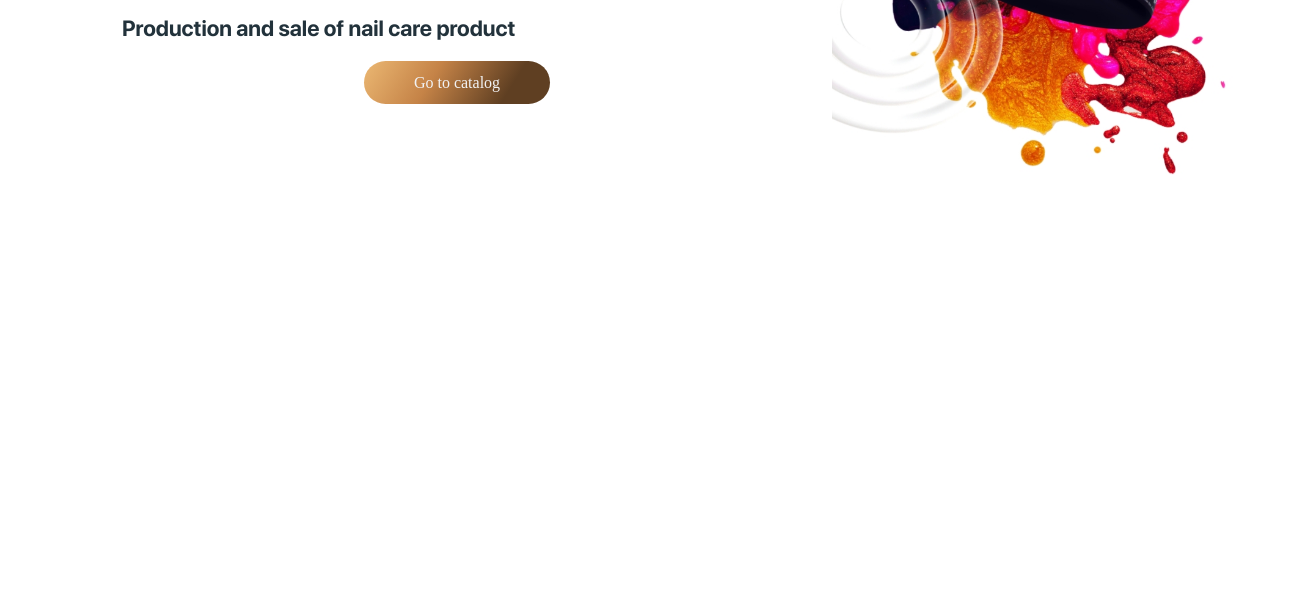
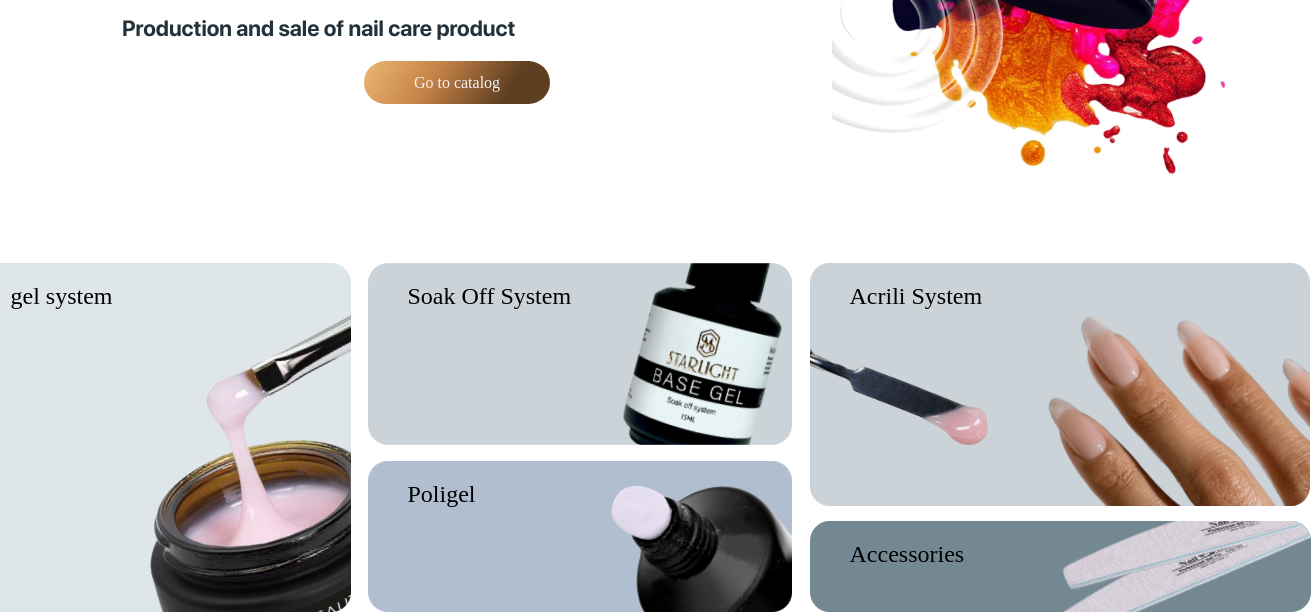
Before and after one commit to vitalya07/synergy, a plain HTML site: page index.html in a window 1280 px wide. Shown: the part 624-1240 px from the top of the page, 1311 px wide, since content can reach past the window. Before the commit the page ends 891 px from the top, so only its background shows below. Drawn offline with Linux system fonts and the light colour scheme; a web font is replaced by a local one.

Commit message:
Сделал сложную сетку

```diff
--- a/index.html
+++ b/index.html
@@ -65,6 +65,32 @@
                     </div>
                 </div>
             </article>
+            <article class="initalCatalog">
+                <div class="container">
+                    <div class="initalCatalog__wrapper">
+                        <div class="initalCatalog__item">
+                            <h2 class="initalCatalog__title">gel system</h2>
+                            <img src="img/initalCatalog/gelSystem.png" alt="gel system">
+                        </div>
+                        <div class="initalCatalog__item">
+                            <h2 class="initalCatalog__title">Soak Off System</h2>
+                            <img src="img/initalCatalog/SoakOffSystem.png" alt="Soak Off System">
+                        </div>
+                        <div class="initalCatalog__item">
+                            <h2 class="initalCatalog__title">Poligel</h2>
+                            <img src="img/initalCatalog/Poligel.png" alt="Poligel">
+                        </div>
+                        <div class="initalCatalog__item">
+                            <h2 class="initalCatalog__title">Acrili System</h2>
+                            <img src="img/initalCatalog/AcrylicSystem.png" alt="Acrili System">
+                        </div>
+                        <div class="initalCatalog__item">
+                            <h2 class="initalCatalog__title">Accessories</h2>
+                            <img src="img/initalCatalog/Accessories.png" alt="Accessories">
+                        </div>
+                    </div>
+                </div>
+            </article>
         </main>
     </div>
 </body>
--- a/scss/basic/style.scss
+++ b/scss/basic/style.scss
@@ -4,4 +4,5 @@
 @import 'global';
 @import '../block/header';
 @import '../block/mainSection';
+@import '../block/initalCatalog';
 @import 'media';
--- /dev/null
+++ b/scss/block/_initalCatalog.scss
@@ -0,0 +1,45 @@
+.initalCatalog {
+    // padding-left: 122px;
+    &__wrapper {
+        display: grid;
+        grid-template-columns: 379px 424px 500px;
+        grid-template-rows: 180px;
+        gap: 18px;
+        justify-content: center;
+        align-items: start;
+    }
+    &__item {
+        position: relative;
+        &:nth-child(1) {
+            grid-row: 1 / 3;
+            grid-column: 1 / 2;
+        }
+        &:nth-child(2) {
+            grid-column: 2 / 3;
+            grid-row: 1 / 2;
+        }
+        &:nth-child(3) {
+            grid-column: 2 / 3;
+            grid-row: 2 / 3;
+        }
+        &:nth-child(4) {
+            grid-column: 3 / 4;
+            grid-row: 1 / 2;
+        }
+        &:nth-child(5) {
+            grid-column: 3 / 4;
+            grid-row: 2 / 3;
+            align-self: end;
+        }
+        &.img {
+            width: 100%;
+            height: 100%;
+            object-fit: cover;
+        }
+    }
+    &__title {
+        position: absolute;
+        top: 20px;
+        left: 40px;
+    }
+}
```
Also changed, not shown: css/style.min.css, img/initalCatalog/Accessories.png (added), img/initalCatalog/AcrylicSystem.png (added), img/initalCatalog/Poligel.png (added), img/initalCatalog/SoakOffSystem.png (added), img/initalCatalog/gelSystem.png (added), 1 other file.
